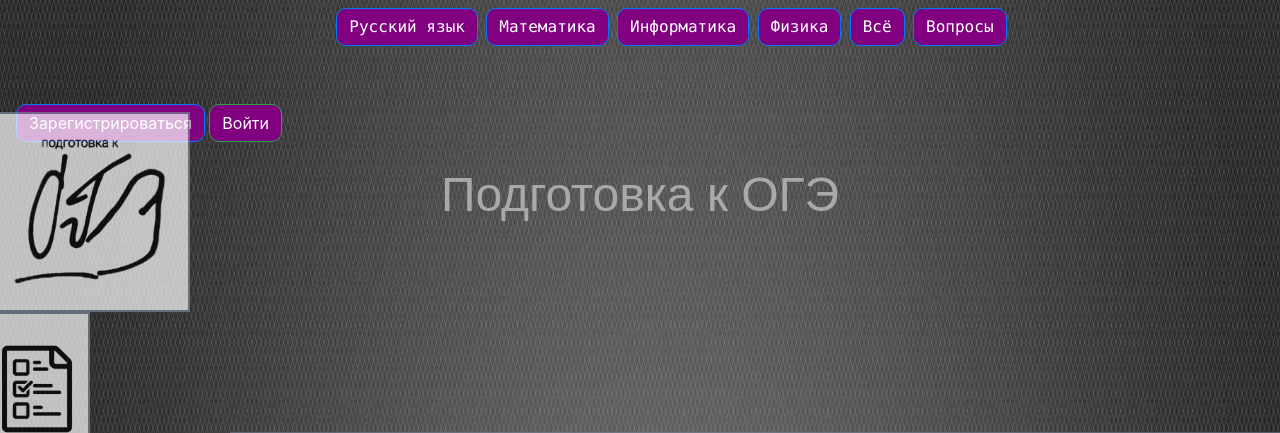
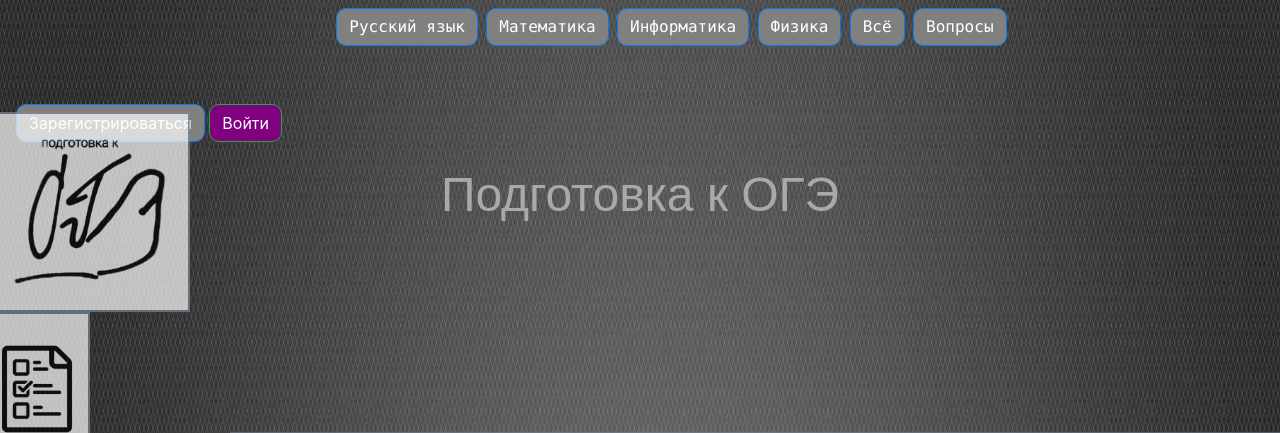
Before and after one commit to K0t1ch/flask_project, a Flask app: page / in a window 1280 px wide; the page is wider, and only the part inside the window is pictured. Shown: the top 433 px of that part. Run offline with Flask 3, Linux system fonts and the light colour scheme; some libraries are stand-ins or nearby versions.

```diff
--- a/static/css/style.css
+++ b/static/css/style.css
@@ -76,3 +76,7 @@ opacity: .5; color: dimgrey; font-weight: bold; font-family: Arial, Helvetica, s
 .btn:hover {background-color: blue; color: grey; font-size: 13px;transition: 0.7s; border-radius: 16px;}
 
 .btn-add {font-size: 24px}
+
+.btn-primary {background-color: grey}
+
+.btn-primary:hover {background-color: purple}
```
